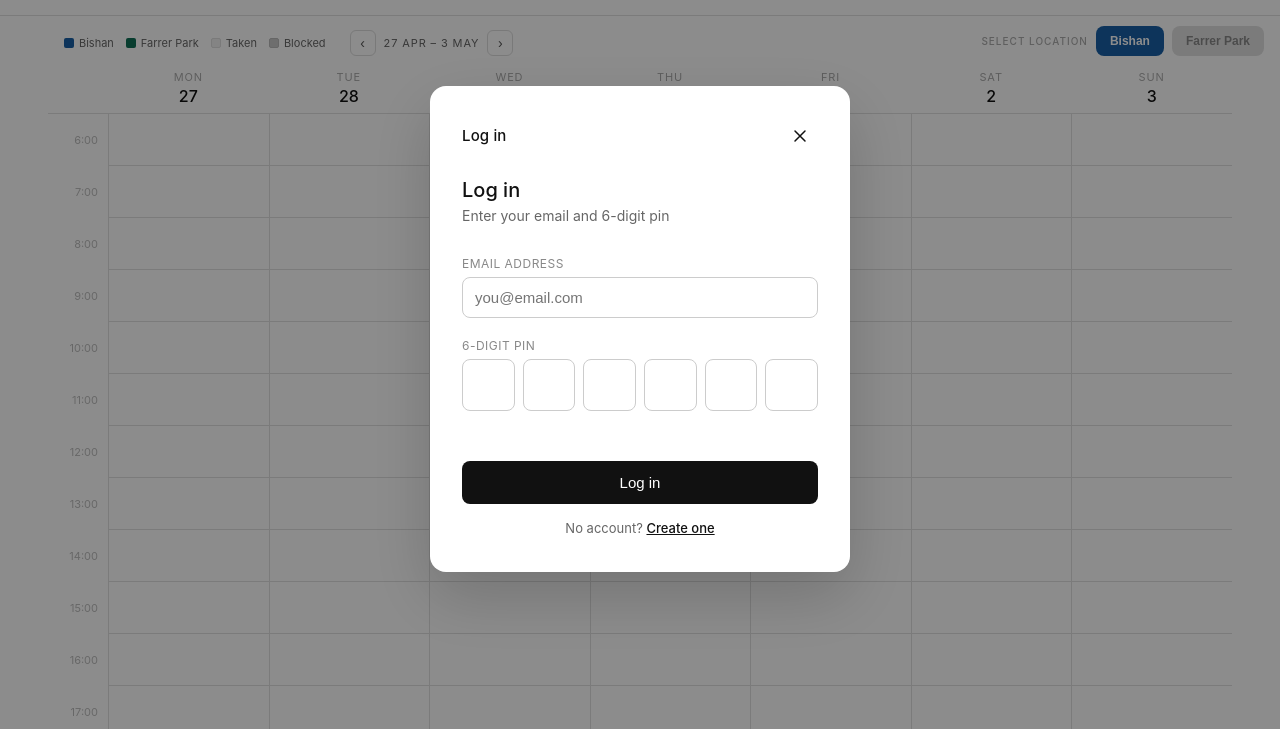
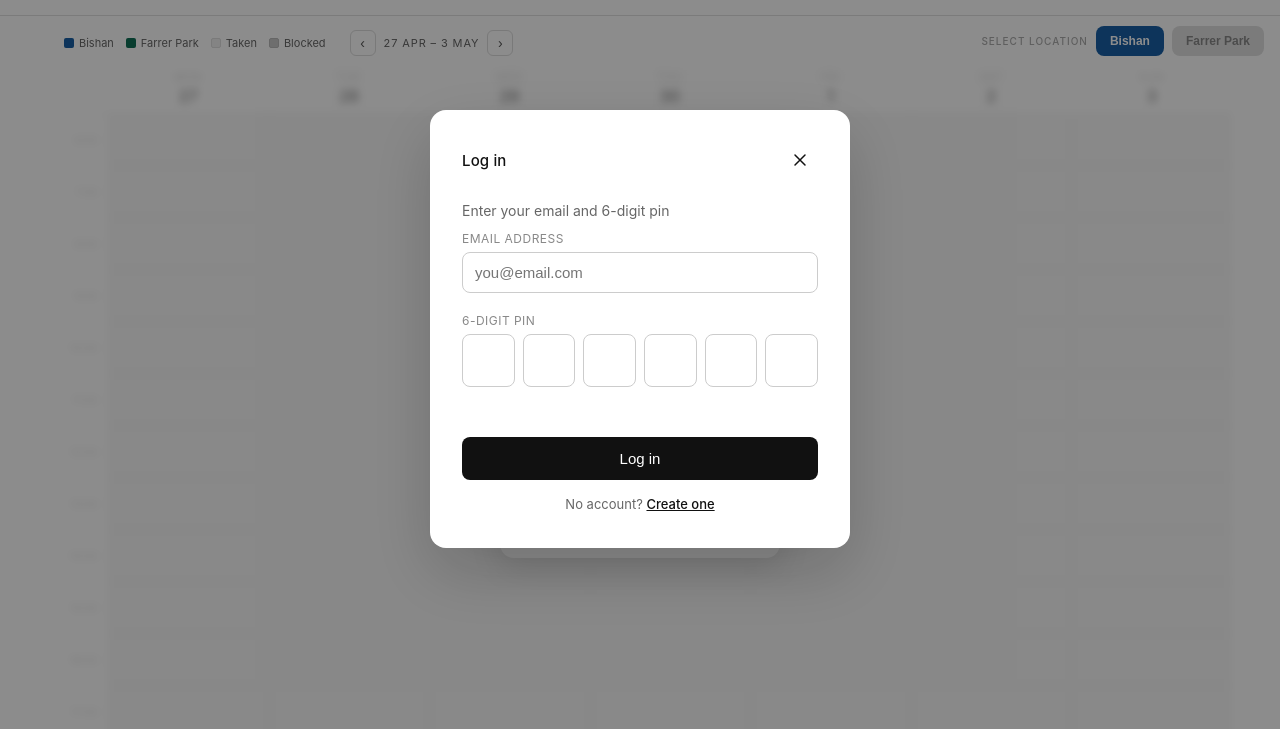
Before and after one commit to Sashemiiii/louies-site-booking, a website: page index.html in a window 1280 px wide. Both pictures are taken after a click on the element 1214 px from the left and 43 px from the top of the page. Shown: the part 71-800 px from the top of the page. Drawn offline with Linux system fonts and the light colour scheme.

Commit message:
Blurred grid, added red calendar dot

```diff
--- a/index.html
+++ b/index.html
@@ -247,8 +247,9 @@
             </div>
         </div>
         <div id="auth-login">
-            <div class="auth-title">Log in</div>
-            <div class="auth-sub">Enter your email and 6-digit pin</div>
+              <div class="auth-top" style="margin-bottom:.75rem">
+                <div class="auth-sub" style="margin-bottom:0">Enter your email and 6-digit pin</div>
+              </div>
             <div class="field-wrap">
                 <div class="field-label">Email address</div>
                 <input type="email" id="login-email" placeholder="you@email.com">
@@ -537,6 +538,7 @@
     const headers = document.getElementById('day-headers');
     const todaySGT = toSGT(new Date());
     function rebuildHeaders() {
+        const todaySGT = toSGT(new Date());
         headers.innerHTML = '<div class="day-head"></div>' + DAYS.map((d, i) => {
             const date = weekDates[i];
             const isToday = date.getUTCFullYear() === todaySGT.getUTCFullYear() &&
@@ -551,13 +553,16 @@
 
     function rebuildGrid() {
     grid.innerHTML = '';
+
     HOURS.forEach((h, hi) => {
         const tl = document.createElement('div'); tl.className = 'time-lbl'; tl.textContent = h; grid.appendChild(tl);
         DAYS.forEach((_, di) => {
             const cell = document.createElement('div'); cell.className = 'slot';
+            if (!token) {
+                cell.classList.add('taken'); // neutral grey when logged out
+            } else {
                 const iso = slotUTC(di, hi);
                 const status = slotStatus(di, hi);
-
                 if (status === 'blocked' || status === 'unavailable') {
                     cell.classList.add('unavailable');
                 } else if (status === 'taken') {
@@ -570,14 +575,34 @@
                     cell.onclick = () => openManage(di, hi, h, iso);
                 } else {
                     cell.classList.add('available');
-            cell.onclick = () => {
-              if (!token) { openAuth(); return; }
-              openBook(di, hi, h, iso);
-            };
+                    cell.onclick = () => openBook(di, hi, h, iso);
+                }
             }
             grid.appendChild(cell);
         });
     });
+
+    // Show/hide login prompt overlay
+    const existing = document.getElementById('login-prompt');
+    if (!token) {
+        if (!existing) {
+            const wrap = document.querySelector('.scroll-wrap');
+            wrap.style.position = 'relative';
+            const prompt = document.createElement('div');
+            prompt.id = 'login-prompt';
+            prompt.style.cssText = 'position:absolute;inset:0;z-index:10;display:flex;align-items:center;justify-content:center;backdrop-filter:blur(4px);-webkit-backdrop-filter:blur(4px);background:rgba(255,255,255,0.5);cursor:pointer;';
+            prompt.innerHTML = `
+                <div style="background:#fff;border-radius:14px;padding:1.5rem 2rem;text-align:center;box-shadow:0 8px 32px rgba(0,0,0,0.12);max-width:280px;">
+                    <div style="font-size:15px;font-weight:500;color:#111;margin-bottom:.4rem;">See available slots</div>
+                    <div style="font-size:13px;color:#666;margin-bottom:1.1rem;">Log in or create an account to view and book sessions.</div>
+                    <div style="background:#111;color:#fff;padding:10px 24px;border-radius:8px;font-size:13px;font-weight:500;display:inline-block;">Log in / Sign up</div>
+                </div>`;
+            prompt.addEventListener('click', openAuth);
+            wrap.appendChild(prompt);
+        }
+    } else {
+        if (existing) existing.remove();
+    }
 }
 
     rebuildGrid();
```
Lines whose indentation alone changed are shown as unchanged.
